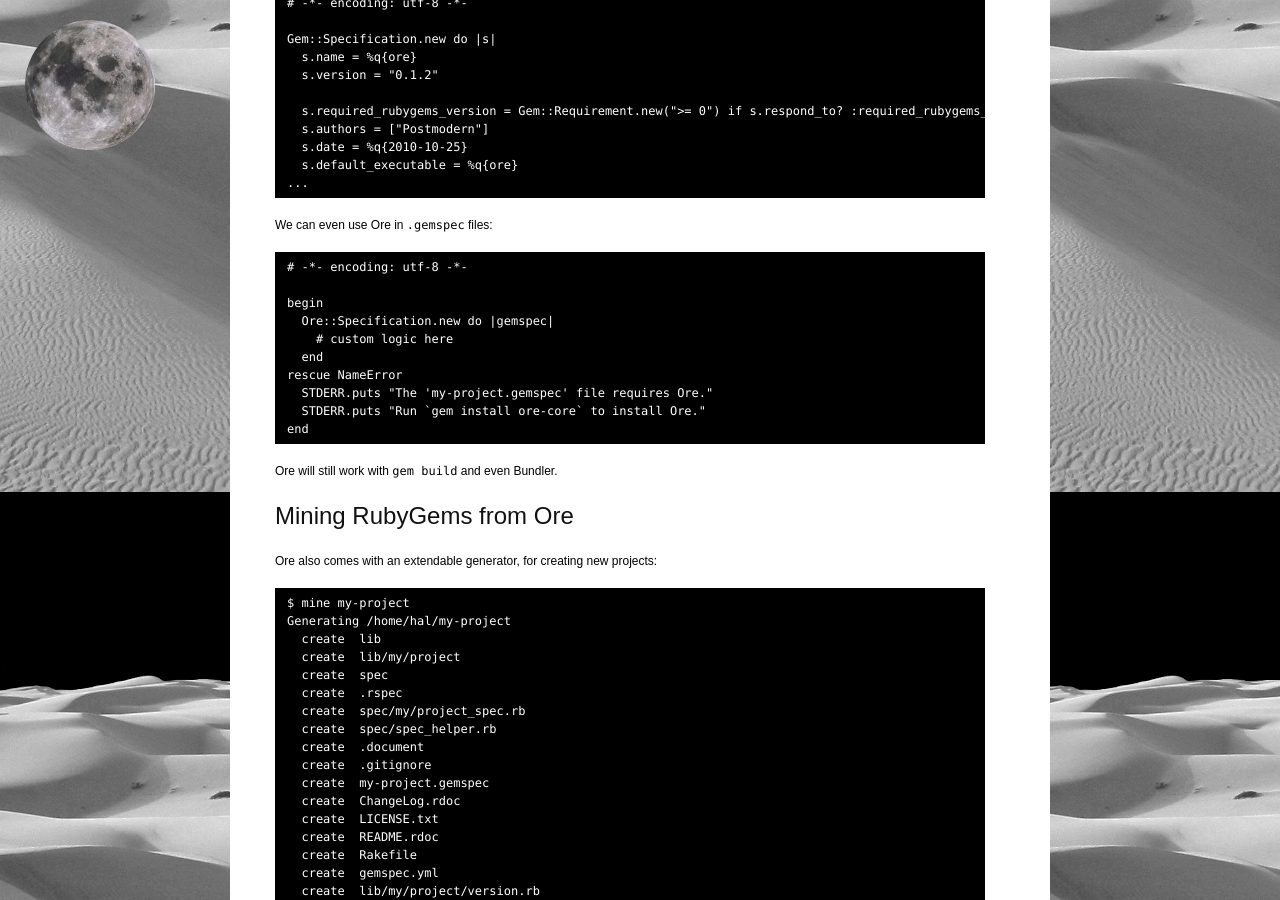
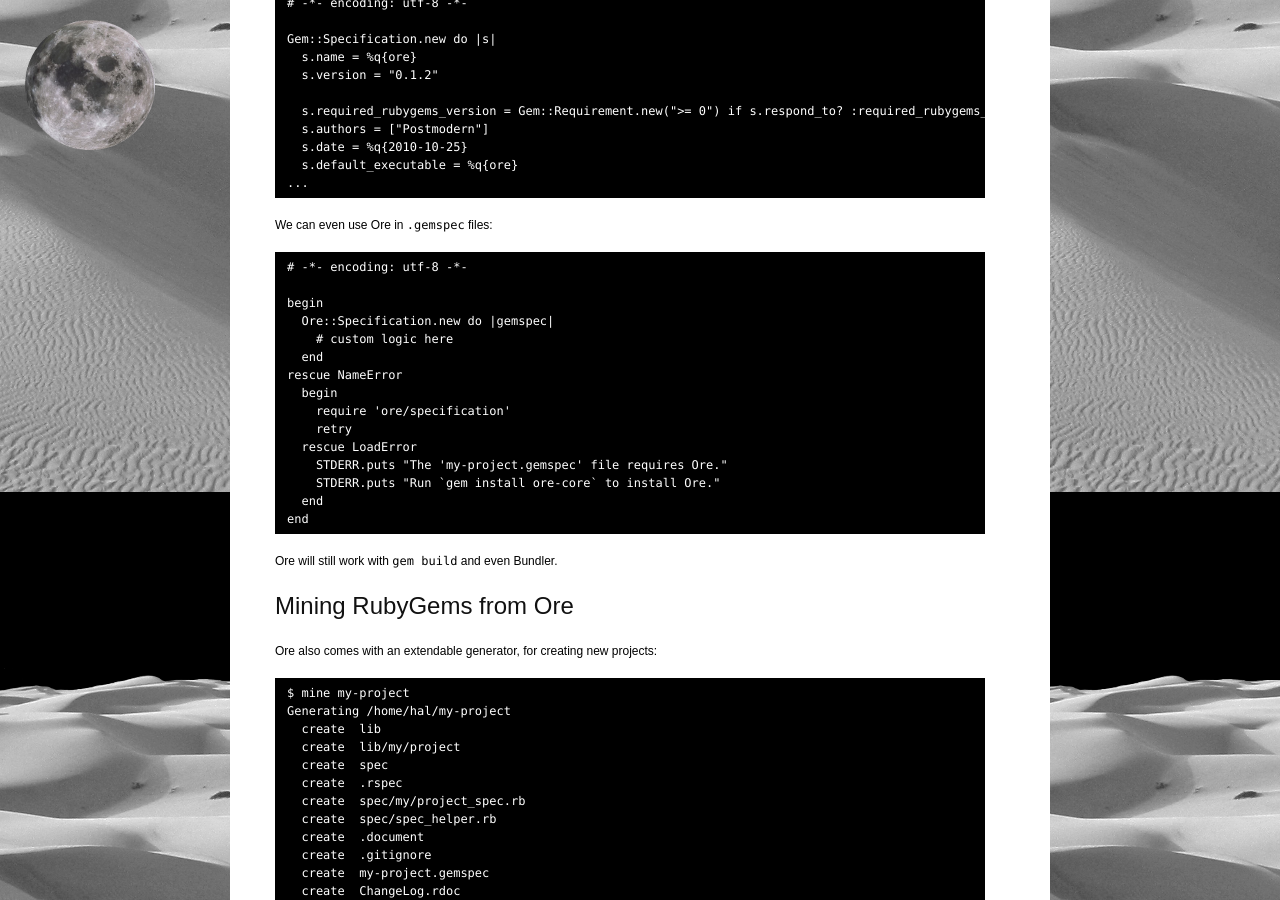
Before and after one commit to postmodern/postmodern.github.io, a Jekyll site: the page built from _posts/2010-10-25-mining-rubygems-from-ore.md, in a window 1280 px wide and 900 px high, scrolled down 1812 px. Built offline with Jekyll 4.4.1, drawn with Linux system fonts in a browser that asks for light colours; comment, search, counter and statistics services are not loaded.

Commit message:
Updated the gemspec file used in the Ore::Specification example.

```diff
--- a/_posts/2010-10-25-mining-rubygems-from-ore.md
+++ b/_posts/2010-10-25-mining-rubygems-from-ore.md
@@ -131,8 +131,13 @@ We can even use Ore in `.gemspec` files:
         # custom logic here
       end
     rescue NameError
-      STDERR.puts "The 'my-project.gemspec' file requires Ore."
-      STDERR.puts "Run `gem install ore-core` to install Ore."
+      begin
+        require 'ore/specification'
+        retry
+      rescue LoadError
+        STDERR.puts "The 'my-project.gemspec' file requires Ore."
+        STDERR.puts "Run `gem install ore-core` to install Ore."
+      end
     end
 
 Ore will still work with `gem build` and even Bundler.
```
